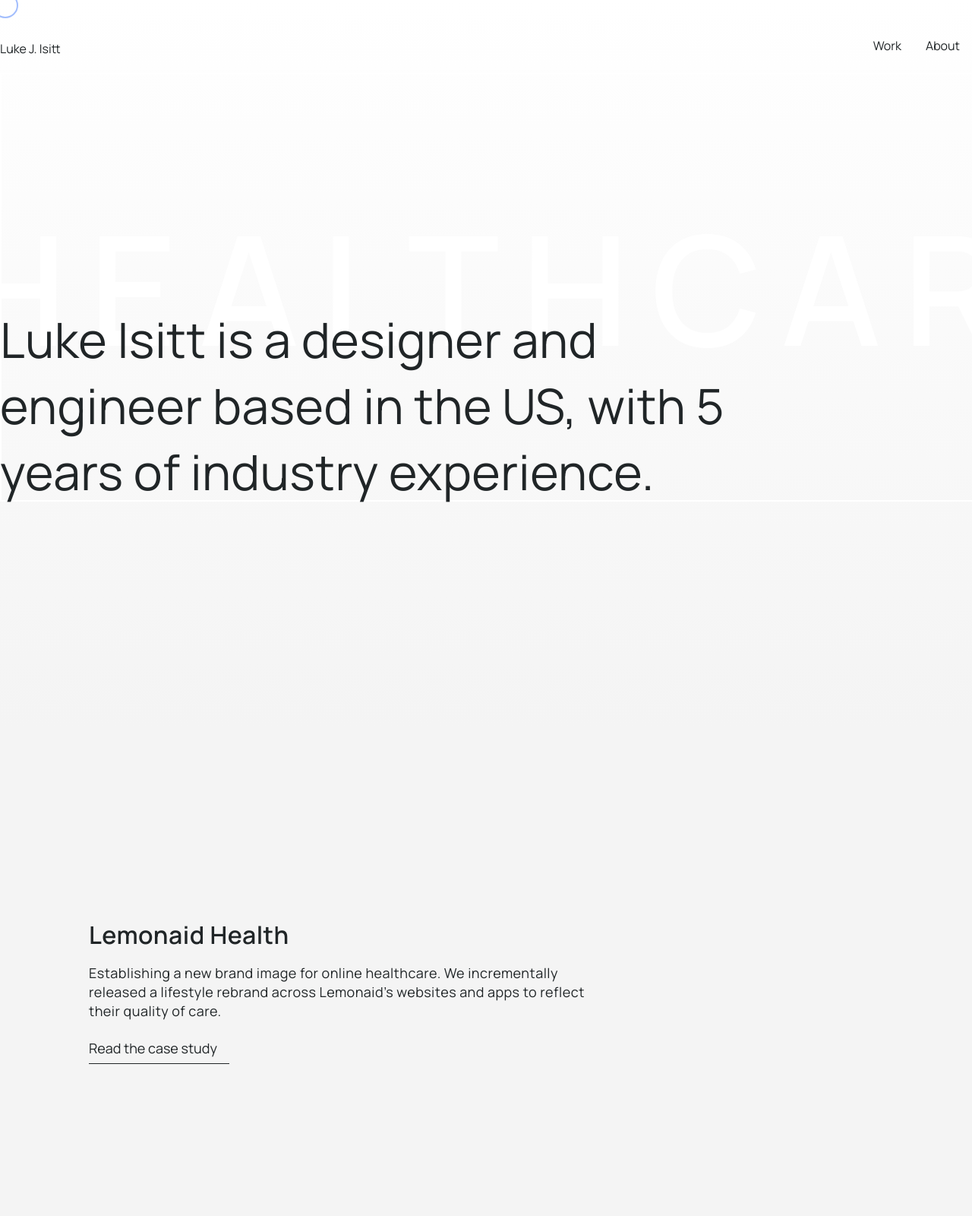
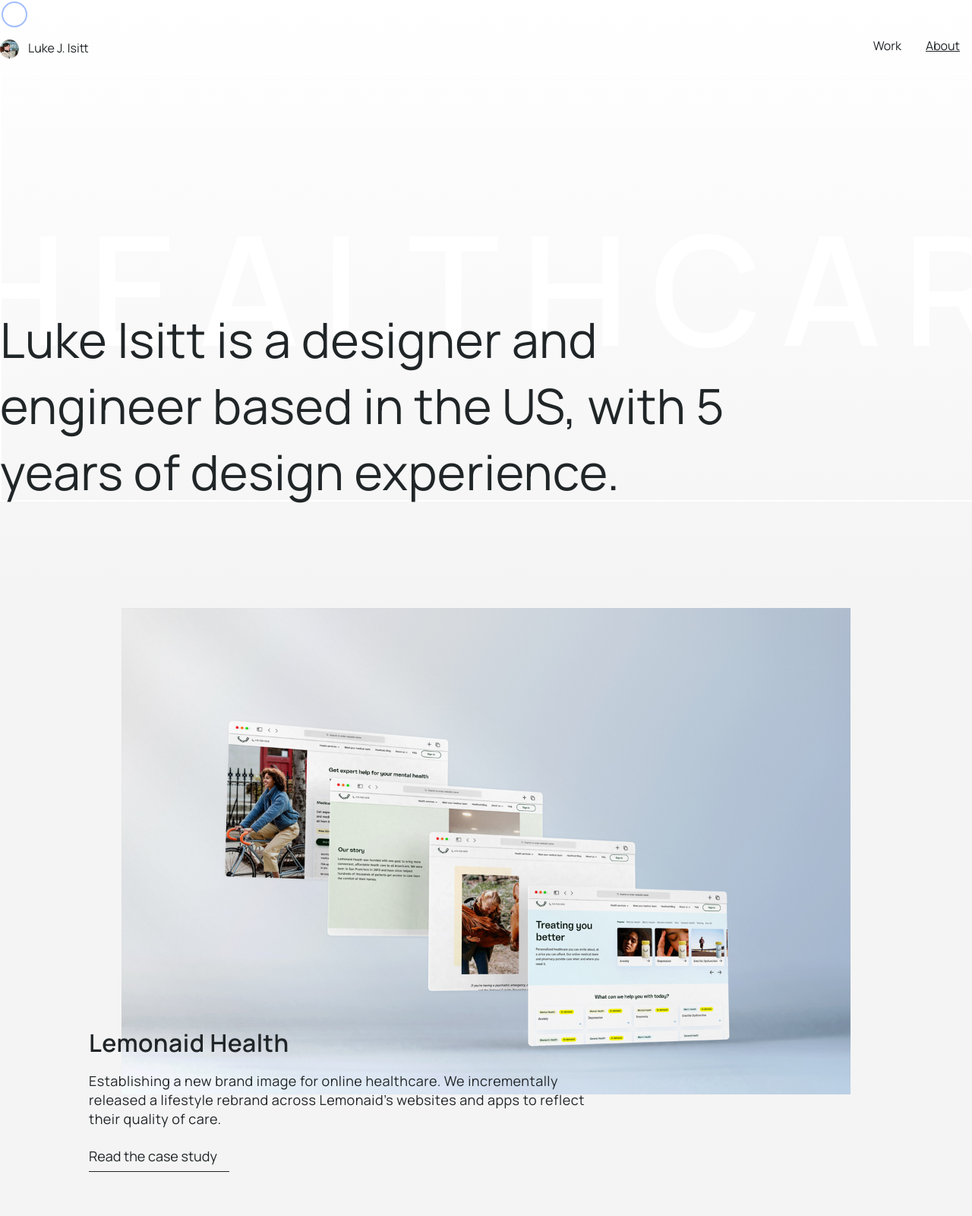
Before and after one commit to isittluk/portfolio-greensock, a website: page index.html in a window 1280 px wide. Shown: the top 1600 px of the page at 76% size. Drawn offline with nearby package versions, Linux system fonts and the light colour scheme; some icons are missing.

Commit message:
home page updates
updated home page, updated nav, updated display items, created test page for gsap animations

```diff
--- a/index.html
+++ b/index.html
@@ -24,20 +24,22 @@
         <div class="cursor-follower"></div>
 
         <header style="display:flex;height:12vh;align-items: center;">
-            <span class="cursor-hover" style="margin-left:0;">Luke J. Isitt</span>
+            <span class="cursor-hover d-flex" style="margin-left:0;">
+                <img class="nav-img" src="/img/profile-pic.jpg" alt="Picture of Luke">
+                Luke J. Isitt</span>
             <ul style="display:flex;margin-right:0;">
                 <li class="nav-item cursor-hover anim-underline"><span>Work</span></li>
-                <li class="nav-item cursor-hover anim-underline"><span>About</span></li>
+                <li class="nav-item cursor-hover anim-underline"><a href="/test.html">About</a></li>
             </ul>
         </header>
 
         <section class="hero" style="height: 100vh;">
-            <h1 class="w-75 ml-0" style="position:absolute;bottom:15%;">Luke Isitt is a designer and engineer based in the US, with 5 years of industry experience.</h1>
+            <h1 class="w-75 ml-0" style="position:absolute;bottom:15%;">Luke Isitt is a designer and engineer based in the US, with 5 years of design experience.</h1>
         </section>
 
         <section class="work">
             <div class="cs">
-                <div class="cs-image"></div>
+                <div class="cs-image"><img src="/img/display/lemonaid.jpg" alt="Lemonaid product display"></div>
                 <div class="cs-container">
                     <h3>Lemonaid Health</h2>
                     <p class="cs-summary ml-0 mb">Establishing a new brand image for online healthcare. We incrementally released a lifestyle rebrand across Lemonaid’s websites and apps to reflect their quality of care.</p>
--- a/js/main.js
+++ b/js/main.js
@@ -1,65 +1,89 @@
 console.log("hello");
-let tl = gsap.timeline({repeat:0});
+// let tl = gsap.timeline({repeat:0});
 
-tl.to('.title-stagger', {
-    opacity:1,
-    transform: 'translateY(0px)',
-    duration: .75,
-    stagger: .333,
-    ease: "power3.out"
-});
+// tl.to('.title-stagger', {
+//     opacity:1,
+//     transform: 'translateY(0px)',
+//     duration: .75,
+//     stagger: .333,
+//     ease: "power3.out"
+// });
 
-tl.to('.h2-color', {
-    delay: .75,
-    opacity: 1,
-    transform: 'translateY(0px)',
-    color: "#1B5DF9",
-    duration: .666,
-    ease: "power3.out"
-});
+// tl.to('.h2-color', {
+//     delay: .75,
+//     opacity: 1,
+//     transform: 'translateY(0px)',
+//     color: "#1B5DF9",
+//     duration: .666,
+//     ease: "power3.out"
+// });
 
-/** cursor animation */
-let cursor = $(".cursor");
-follower = $(".cursor-follower");
+// /** cursor animation */
+// let cursor = $(".cursor");
+// follower = $(".cursor-follower");
 
-var posX = 0,
-    posY = 0;
+// var posX = 0,
+//     posY = 0;
 
-var mouseX = 0,
-    mouseY = 0;
+// var mouseX = 0,
+//     mouseY = 0;
 
-TweenMax.to({}, 0.016, {
-  repeat: -1,
-  onRepeat: function() {
-    posX += (mouseX - posX) / 8;
-    posY += (mouseY - posY) / 8;
+// TweenMax.to({}, 0.016, {
+//   repeat: -1,
+//   onRepeat: function() {
+//     posX += (mouseX - posX) / 8;
+//     posY += (mouseY - posY) / 8;
 
-    TweenMax.set(follower, {
-        css: {
-        left: posX - 12,
-        top: posY - 12
-        }
-    });
+//     TweenMax.set(follower, {
+//         css: {
+//         left: posX - 12,
+//         top: posY - 12
+//         }
+//     });
 
-    TweenMax.set(cursor, {
-        css: {
-        left: mouseX,
-        top: mouseY
-        }
-    });
-  }
-});
+//     TweenMax.set(cursor, {
+//         css: {
+//         left: mouseX,
+//         top: mouseY
+//         }
+//     });
+//   }
+// });
 
-$(document).on("mousemove", function(e) {
-    mouseX = e.clientX;
-    mouseY = e.clientY;
-});
-// yellow circle
-$(".link").on("mouseenter", function() {
-    cursor.addClass("active");
-    follower.addClass("active");
-});
-$(".link").on("mouseleave", function() {
-    cursor.removeClass("active");
-    follower.removeClass("active");
-});
+// $(document).on("mousemove", function(e) {
+//     mouseX = e.clientX;
+//     mouseY = e.clientY;
+// });
+// // yellow circle
+// $(".link").on("mouseenter", function() {
+//     cursor.addClass("active");
+//     follower.addClass("active");
+// });
+// $(".link").on("mouseleave", function() {
+//     cursor.removeClass("active");
+//     follower.removeClass("active");
+// });
+
+
+
+// // scroll to fade in
+// const containers = gsap.utils.toArray('.cs-container')
+
+//   containers.forEach((containers, i) => {
+
+//       gsap.timeline({
+//       scrollTrigger: {
+//         trigger: containers,
+//         start: 'top bottom',
+//         pinnedContainer: '#et-main-area',
+//         markers: true,
+//         toggleActions: "play complete complete reset",
+//         fastScrollEnd: true,
+//       },
+//       // defaults: {ease: "none"}
+//     }).from(containers, {duration: 1, autoAlpha: 0, y: 50})
+//   })
+
+
+  /////////////////////////////////////////
+  var timeline = gsap.timeline();
--- a/scss/layout/_navigation.scss
+++ b/scss/layout/_navigation.scss
@@ -1,5 +1,16 @@
-.nav-item {
-    list-style-type: none;
-    margin: 16px;
-    padding-bottom: 8px;
+header {
+    z-index: 10000!important;
+
+    .nav-item {
+        list-style-type: none;
+        margin: 16px;
+        padding-bottom: 8px;
+    }
+
+    .nav-img {
+        width: 25px;
+        height: 25px;
+        border-radius: 50px;
+        margin-right:0.75rem;
+    }
 }
--- a/scss/pages/_home.scss
+++ b/scss/pages/_home.scss
@@ -26,17 +26,22 @@
     z-index: 2;
     .cs {
         z-index: 2;
-        margin-bottom:90px;
+        margin-bottom:20%;
         .bg-yellow {
             background: linear-gradient(0deg, rgba(255, 247, 37, 0.1), rgba(255, 247, 37, 0.1)), #FFFFFF;
         }
         .cs-image {
             z-index: 2;
             display: flex;
-            padding: 4px;
-            width: 800px;
-            height: 400px;
-            overflow-x: hidden;
+            width: 100%;
+            object-fit:cover;
+            overflow-y:hidden;
+            margin-bottom:-7%;
+
+            img {
+                width: 75%;
+                object-fit:cover;
+            }
 
 
             .display-image {
@@ -44,14 +49,14 @@
                 object-fit:cover;
                 filter: drop-shadow(0px 100px 80px rgba(28, 28, 28, 0.07)) drop-shadow(0px 41.7776px 33.4221px rgba(28, 28, 28, 0.0503198)) drop-shadow(0px 22.3363px 17.869px rgba(28, 28, 28, 0.0417275)) drop-shadow(0px 12.5216px 10.0172px rgba(28, 28, 28, 0.035)) drop-shadow(0px 6.6501px 5.32008px rgba(28, 28, 28, 0.0282725));
                 // margin-left: 32px;
-                height: 90%;
+                height: 100%;
             }
         }
         .cs-container {
             z-index:1;
             position: relative;
             left: 117px;
-            top: -8%;
+            top: -12%;
             display: inline-block;
             .cs-summary {
                 z-index: 1;
@@ -86,3 +91,5 @@
 .about {
     background-color: $color-darkgrey;
 }
+
+/////////////////////
```
Also changed, not shown: test.html (added, +24 -0 lines), css/style.css, img/display/lemonaid.jpg (added), img/display/lemonaid.png (added), img/profile-pic.jpg (added), scss/components/_buttons.scss (line endings or trailing spaces).
